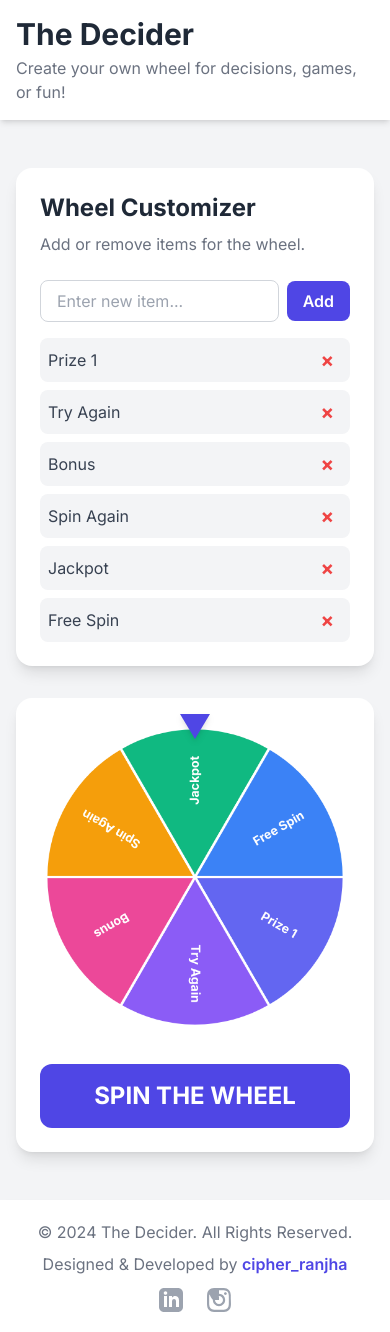
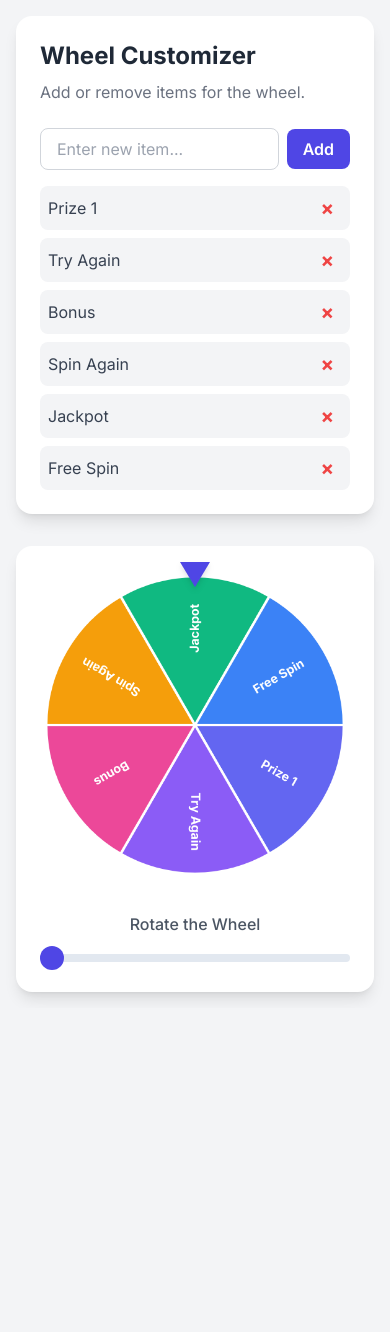
Before and after one commit to sajansonkar-cmd/spinner.github.io, a plain HTML site: page index.html in a window 390 px wide. After the commit the page ends 1008 px from the top, so only its background shows below. Drawn offline with nearby package versions, Linux system fonts and the light colour scheme.

Commit message:
Update index.html

```diff
--- a/index.html
+++ b/index.html
@@ -9,83 +9,104 @@
     <style>
         body {
             font-family: 'Inter', sans-serif;
-            display: flex;
-            flex-direction: column;
-            min-height: 100vh;
         }
-        main {
-            flex-grow: 1;
+        /* Custom transition for smoother wheel rotation */
+        #spinnerCanvas {
+            transition: transform 0.2s ease-out;
         }
-        #spinnerCanvas {
-            transition: transform 5s cubic-bezier(0.25, 0.1, 0.25, 1);
+        /* Hide the default range input track */
+        input[type=range] {
+            -webkit-appearance: none;
+            width: 100%;
+            background: transparent;
         }
-        .hover-lift:hover {
-            transform: scale(1.1);
+        input[type=range]:focus {
+            outline: none;
         }
-        .transition-transform {
-            transition: transform 0.3s ease-in-out;
+        /* Custom track for Chrome/Safari */
+        input[type=range]::-webkit-slider-runnable-track {
+            width: 100%;
+            height: 8px;
+            cursor: pointer;
+            background: #e2e8f0; /* gray-200 */
+            border-radius: 9999px;
+        }
+        /* Custom thumb for Chrome/Safari */
+        input[type=range]::-webkit-slider-thumb {
+            -webkit-appearance: none;
+            height: 24px;
+            width: 24px;
+            border-radius: 50%;
+            background: #4f46e5; /* indigo-600 */
+            cursor: pointer;
+            margin-top: -8px; /* Vertically center the thumb */
+        }
+        /* Custom track for Firefox */
+        input[type=range]::-moz-range-track {
+            width: 100%;
+            height: 8px;
+            cursor: pointer;
+            background: #e2e8f0;
+            border-radius: 9999px;
+        }
+        /* Custom thumb for Firefox */
+        input[type=range]::-moz-range-thumb {
+            height: 24px;
+            width: 24px;
+            border-radius: 50%;
+            background: #4f46e5;
+            cursor: pointer;
+            border: none;
         }
     </style>
 </head>
-<body class="bg-gray-100">
+<body class="bg-gray-100 flex items-center justify-center min-h-screen">
 
-    <header class="bg-white shadow-md">
-        <div class="max-w-4xl mx-auto py-4 px-4 md:px-6">
-            <h1 class="text-3xl font-bold text-gray-800">The Decider</h1>
-            <p class="text-gray-500 mt-1">Create your own wheel for decisions, games, or fun!</p>
-        </div>
-    </header>
+    <div class="w-full max-w-4xl mx-auto p-4 md:p-6 grid grid-cols-1 lg:grid-cols-3 gap-8">
 
-    <main class="w-full">
-        <div class="w-full max-w-4xl mx-auto p-4 md:p-6 grid grid-cols-1 lg:grid-cols-3 gap-8 my-8">
+        <!-- Left Column: Controls -->
         <div class="lg:col-span-1 bg-white p-6 rounded-2xl shadow-lg h-fit">
-                <h2 class="text-2xl font-bold text-gray-800 mb-2">Wheel Customizer</h2>
+            <h1 class="text-2xl font-bold text-gray-800 mb-2">Wheel Customizer</h1>
             <p class="text-gray-500 mb-6">Add or remove items for the wheel.</p>
+
+            <!-- Add Item Form -->
             <div class="flex items-center space-x-2 mb-4">
                 <input type="text" id="itemInput" placeholder="Enter new item..." class="flex-grow w-full px-4 py-2 border border-gray-300 rounded-lg focus:ring-2 focus:ring-indigo-500 focus:border-indigo-500 transition">
-                    <button id="addButton" class="bg-indigo-600 text-white font-semibold px-4 py-2 rounded-lg hover:bg-indigo-700 focus:outline-none focus:ring-2 focus:ring-offset-2 focus:ring-indigo-500 transition duration-200">Add</button>
-                </div>
-                <div id="itemList" class="space-y-2"></div>
+                <button id="addButton" class="bg-indigo-600 text-white font-semibold px-4 py-2 rounded-lg hover:bg-indigo-700 focus:outline-none focus:ring-2 focus:ring-offset-2 focus:ring-indigo-500 transition duration-200">
+                    Add
+                </button>
             </div>
 
+            <!-- Item List -->
+            <div id="itemList" class="space-y-2">
+                <!-- Items will be dynamically added here -->
+            </div>
+        </div>
+
+        <!-- Right Column: Spinner and Slider -->
         <div class="lg:col-span-2 flex flex-col items-center justify-center bg-white p-6 rounded-2xl shadow-lg">
+
+            <!-- Spinner and Pin Container -->
             <div class="relative w-full max-w-md aspect-square mb-8">
-                    <div class="absolute top-0 left-1/2 -translate-x-1/2 -translate-y-2 w-0 h-0 border-l-[15px] border-l-transparent border-r-[15px] border-r-transparent border-t-[25px] border-t-indigo-600 z-10 drop-shadow-md"></div>
+                <!-- The Pin -->
+                <div class="absolute top-0 left-1/2 -translate-x-1/2 -translate-y-2 w-0 h-0
+                    border-l-[15px] border-l-transparent
+                    border-r-[15px] border-r-transparent
+                    border-t-[25px] border-t-indigo-600 z-10 drop-shadow-md">
+                </div>
+
+                <!-- The Spinner Canvas -->
                 <div class="w-full h-full">
                     <canvas id="spinnerCanvas" width="500" height="500" class="w-full h-full object-contain rounded-full"></canvas>
                 </div>
             </div>
 
-                <!-- Spin Button -->
+            <!-- Rotation Slider -->
             <div class="w-full max-w-md">
-                     <button id="spinButton" class="w-full bg-indigo-600 text-white font-bold py-4 px-4 rounded-xl text-2xl focus:outline-none focus:ring-2 focus:ring-offset-2 focus:ring-indigo-500 transition-transform duration-200 ease-in-out hover:scale-105 active:scale-95 disabled:bg-gray-400 disabled:cursor-not-allowed disabled:scale-100">
-                        SPIN THE WHEEL
-                    </button>
+                <label for="rotationSlider" class="block text-center text-gray-600 font-medium mb-2">Rotate the Wheel</label>
+                <input id="rotationSlider" type="range" min="0" max="360" value="0" class="w-full h-2 bg-gray-200 rounded-lg appearance-none cursor-pointer">
             </div>
-            </div>
-        </div>
-    </main>
 
-    <footer class="bg-white shadow-md mt-auto">
-        <div class="max-w-4xl mx-auto py-5 px-4 md:px-6 text-center text-gray-500">
-            <p class="mb-2">&copy; 2024 The Decider. All Rights Reserved.</p>
-            <p class="mb-3">Designed & Developed by <span class="font-semibold text-indigo-600 inline-block transition-transform hover-lift">cipher_ranjha</span></p>
-            <div class="flex justify-center items-center space-x-6">
-                <a href="https://www.linkedin.com/in/sajan-sonkar/" target="_blank" rel="noopener noreferrer" class="text-gray-400 hover:text-indigo-600 transition-transform hover-lift" aria-label="LinkedIn Profile">
-                    <svg class="w-6 h-6" fill="currentColor" viewBox="0 0 24 24" aria-hidden="true"><path d="M19 0h-14c-2.761 0-5 2.239-5 5v14c0 2.761 2.239 5 5 5h14c2.762 0 5-2.239 5-5v-14c0-2.761-2.238-5-5-5zm-11 19h-3v-11h3v11zm-1.5-12.268c-.966 0-1.75-.79-1.75-1.764s.784-1.764 1.75-1.764 1.75.79 1.75 1.764-.783 1.764-1.75 1.764zm13.5 12.268h-3v-5.604c0-3.368-4-3.113-4 0v5.604h-3v-11h3v1.765c1.396-2.586 7-2.777 7 2.476v6.759z"/></svg>
-                </a>
-                <a href="https://www.instagram.com/cipher_ranjha?utm_source=ig_web_button_share_sheet&igsh=ZDNlZDc0MzIxNw==" target="_blank" rel="noopener noreferrer" class="text-gray-400 hover:text-indigo-600 transition-transform hover-lift" aria-label="Instagram Profile">
-                    <svg class="w-6 h-6" fill="currentColor" viewBox="0 0 24 24" aria-hidden="true"><path d="M12 2.163c3.204 0 3.584.012 4.85.07 3.252.148 4.771 1.691 4.919 4.919.058 1.265.069 1.645.069 4.85s-.011 3.584-.069 4.85c-.149 3.225-1.664 4.771-4.919 4.919-1.266.058-1.644.07-4.85.07s-3.584-.012-4.85-.07c-3.252-.148-4.771-1.691-4.919-4.919-.058-1.265-.069-1.645-.069-4.85s.011-3.584.069-4.85c.149-3.225 1.664 4.771 4.919 4.919 1.266-.058 1.644-.07 4.85-.07zm0-2.163c-3.259 0-3.667.014-4.947.072-4.358.2-6.78 2.618-6.98 6.98-.059 1.281-.073 1.689-.073 4.948s.014 3.667.072 4.947c.2 4.358 2.618 6.78 6.98 6.98 1.281.058 1.689.072 4.948.072s3.667-.014 4.947-.072c4.358-.2 6.78-2.618 6.98-6.98.059-1.281.073-1.689-.073-4.948s-.014-3.667-.072-4.947c-.2-4.358-2.618-6.78-6.98-6.98-1.281-.059-1.689-.073-4.948-.073zm0 5.838c-3.403 0-6.162 2.759-6.162 6.162s2.759 6.162 6.162 6.162 6.162-2.759 6.162-6.162-2.759-6.162-6.162-6.162zm0 10.162c-2.209 0-4-1.79-4-4s1.791-4 4-4 4 1.79 4 4-1.791 4-4 4zm6.406-11.845c-.796 0-1.441.645-1.441 1.44s.645 1.441 1.441 1.441 1.441-.645 1.441-1.441-.645-1.44-1.441-1.44z"/></svg>
-                </a>
-            </div>
-        </div>
-    </footer>
-
-    <div id="resultModal" class="fixed inset-0 bg-black bg-opacity-60 flex items-center justify-center hidden z-50 p-4">
-        <div class="bg-white p-8 rounded-2xl shadow-2xl text-center max-w-sm w-full">
-            <h2 class="text-xl text-gray-500 mb-2">The wheel has spoken!</h2>
-            <p id="winnerText" class="text-4xl font-bold text-indigo-600 mb-6 break-words"></p>
-            <button id="closeModalButton" class="bg-indigo-600 text-white font-semibold px-6 py-2 rounded-lg hover:bg-indigo-700 focus:outline-none focus:ring-2 focus:ring-offset-2 focus:ring-indigo-500 transition">Awesome!</button>
         </div>
     </div>
 
@@ -96,25 +117,17 @@
             const itemInput = document.getElementById('itemInput');
             const addButton = document.getElementById('addButton');
             const itemList = document.getElementById('itemList');
-            const spinButton = document.getElementById('spinButton');
-
-            const resultModal = document.getElementById('resultModal');
-            const winnerText = document.getElementById('winnerText');
-            const closeModalButton = document.getElementById('closeModalButton');
+            const rotationSlider = document.getElementById('rotationSlider');
 
             let items = ['Prize 1', 'Try Again', 'Bonus', 'Spin Again', 'Jackpot', 'Free Spin'];
             const colors = ['#6366F1', '#8B5CF6', '#EC4899', '#F59E0B', '#10B981', '#3B82F6', '#EF4444'];
-            let currentRotation = 0;
-            let isSpinning = false;
 
             const drawSpinner = () => {
                 const numItems = items.length;
                 if (numItems === 0) {
                     ctx.clearRect(0, 0, canvas.width, canvas.height);
-                    spinButton.disabled = true;
                     return;
                 };
-                spinButton.disabled = false;
 
                 const anglePerItem = (2 * Math.PI) / numItems;
                 const centerX = canvas.width / 2;
@@ -147,7 +160,7 @@
                     const textAngle = startAngle + anglePerItem / 2;
                     ctx.translate(centerX, centerY);
                     ctx.rotate(textAngle);
-
+                    // Adjust text position for better readability
                     ctx.fillText(item.length > 15 ? item.substring(0, 13) + '...' : item, radius * 0.65, 0);
                     ctx.restore();
                 });
@@ -174,7 +187,7 @@
                     const removeButton = document.createElement('button');
                     removeButton.innerHTML = '&times;';
                     removeButton.className = 'text-red-500 font-bold text-xl hover:text-red-700 px-2';
-                    removeButton.onclick = () => { // CORRECTED THIS LINE
+                    removeButton.onclick = () => {
                         items.splice(index, 1);
                         updateUI();
                     };
@@ -197,18 +210,6 @@
                 drawSpinner();
             };
 
-            const spinWheel = () => {
-                if (isSpinning || items.length === 0) return;
-
-                isSpinning = true;
-                spinButton.disabled = true;
-
-                const spinDegrees = Math.random() * 2000 + 2000;
-                currentRotation += spinDegrees;
-
-                canvas.style.transform = `rotate(${currentRotation}deg)`;
-            };
-
             // Event Listeners
             addButton.addEventListener('click', handleAddItem);
             itemInput.addEventListener('keypress', (e) => {
@@ -217,26 +218,9 @@
                 }
             });
 
-            spinButton.addEventListener('click', spinWheel);
-
-            canvas.addEventListener('transitionend', () => {
-                isSpinning = false;
-                spinButton.disabled = false;
-
-                const numItems = items.length;
-                const anglePerItem = 360 / numItems;
-                const finalAngle = currentRotation % 360;
-                const winningAngle = (360 - finalAngle) % 360;
-                const winningIndex = Math.floor(winningAngle / anglePerItem);
-
-                const winner = items[winningIndex];
-
-                winnerText.textContent = winner;
-                resultModal.classList.remove('hidden');
-            });
-
-            closeModalButton.addEventListener('click', () => {
-                resultModal.classList.add('hidden');
+            rotationSlider.addEventListener('input', () => {
+                const rotation = rotationSlider.value;
+                canvas.style.transform = `rotate(${rotation}deg)`;
             });
 
             // Initial setup
```
Lines whose indentation alone changed are shown as unchanged.
